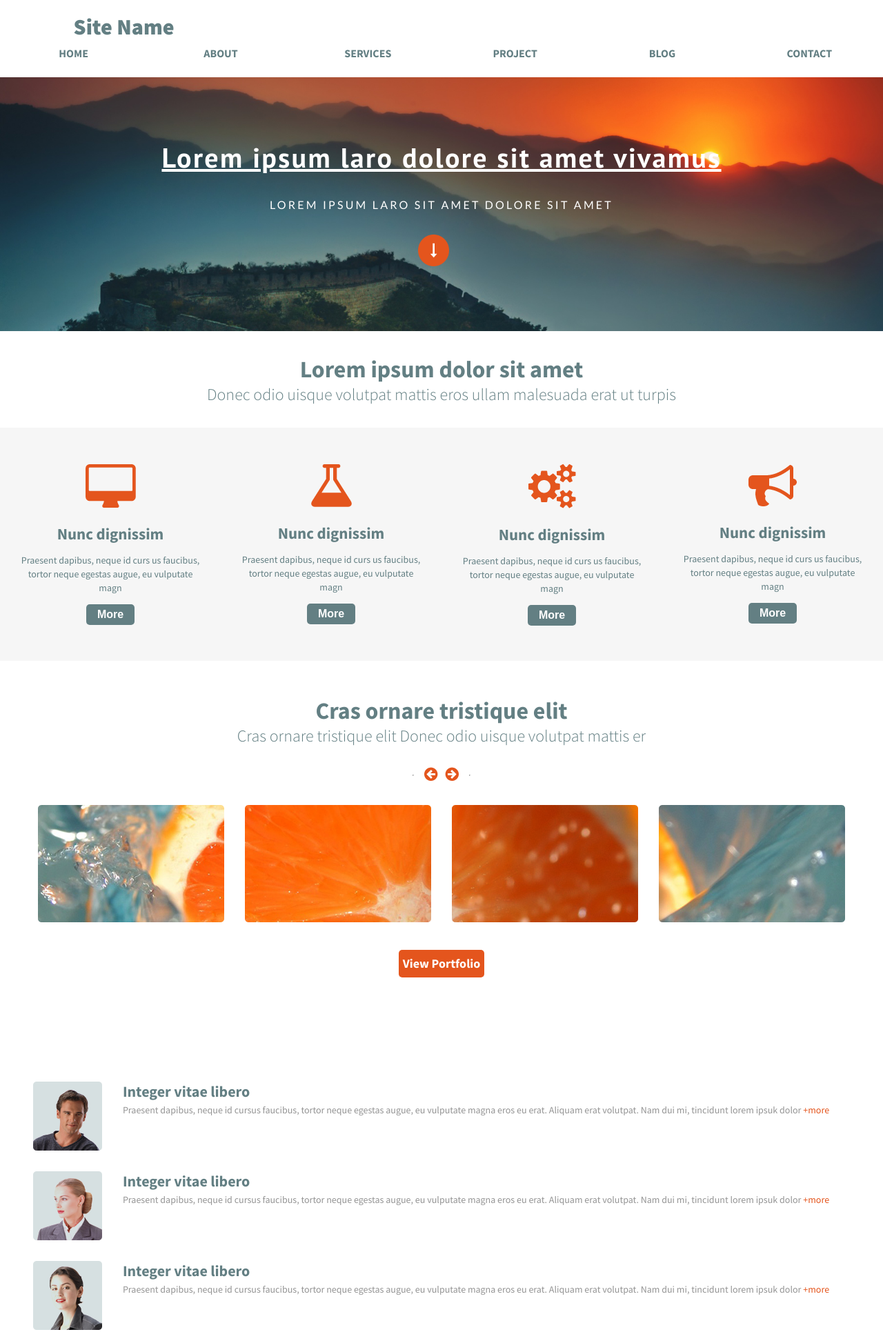
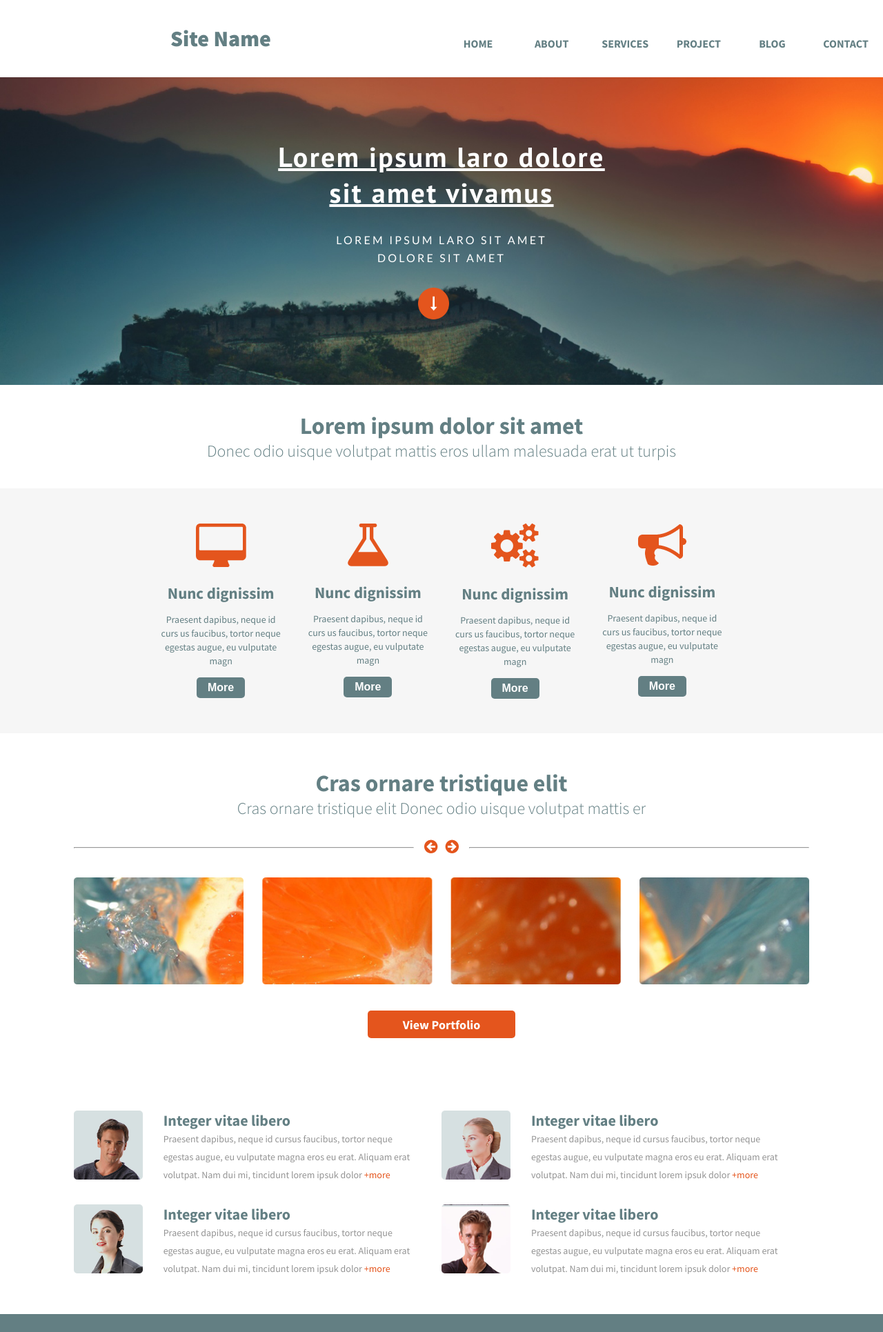
Before and after one commit to ZhevnyakVladislav/ITechArt-Tasks, a plain HTML site: page firstTask(HTML,CSS)/index.html in a window 1280 px wide. Shown: the top 1931 px of the page at 69% size. Drawn offline with Linux system fonts and the light colour scheme.

Commit message:
Implemented responsive make up for all screens without text

```diff
--- a/firstTask(HTML,CSS)/index.html
+++ b/firstTask(HTML,CSS)/index.html
@@ -7,39 +7,39 @@
     </head>
     <body>
         <header class="xs-12">
-            <div class='logo xs-offset-1 xs-12 lg-1 lg-offset-2'>Site Name</div>
-            <nav class="xs-12 lg-4 lg-offset-3">
-                <a class="xs-2" href="#">
+            <div class='logo xs-12 sm-2 sm-offset-1 md-2 md-offset-2 lg-2 lg-offset-2'>Site Name</div>
+            <nav class="xs-12 sm-8 sm-offset-1 md-6 md-offset-2 lg-5 lg-offset-3">
+                <a class="xs-4 sm-2" href="#">
                     <div class="link">
                         <div class="link-arrow"></div>
                         <div class="link-text">HOME</div>
                     </div>
                 </a>
-                <a class="xs-2" href="#">
+                <a class="xs-4 sm-2" href="#">
                      <div class="link">
                         <div class="link-arrow"></div>
                         <div class="link-text">ABOUT</div>
                     </div>
                 </a>
-                <a class="xs-2" href="#">
+                <a class="xs-4 sm-2" href="#">
                     <div class="link">
                         <div class="link-arrow"></div>
                         <div class="link-text">SERVICES</div>
                     </div>
                 </a>
-                <a class="xs-2" href="#">
+                <a class="xs-4 sm-2" href="#">
                     <div class="link">
                         <div class="link-arrow"></div>
                         <div class="link-text">PROJECT</div>
                     </div>
                 </a>
-                <a class="xs-2" href="#">
+                <a class="xs-4 sm-2" href="#">
                      <div class="link">
                         <div class="link-arrow"></div>
                         <div class="link-text">BLOG</div>
                     </div>
                 </a>
-                <a class="xs-2" href="#">
+                <a class="xs-4 sm-2" href="#">
                      <div class="link">
                         <div class="link-arrow"></div>
                         <div class="link-text">CONTACT</div>
@@ -48,34 +48,34 @@
             </nav>
         </header>
         <section class="banner xs-12">
-            <h1 class="lg-3">Lorem ipsum laro dolore sit amet vivamus</h1>
-            <h2 class="lg-2">Lorem ipsum laro sit amet dolore sit amet</h2>
+            <h1 class="xs-10 sm-8 md-5 lg-4">Lorem ipsum laro dolore sit amet vivamus</h1>
+            <h2 class="xs-8 sm-6 md-3 lg-2">Lorem ipsum laro sit amet dolore sit amet</h2>
             <a  href="#section-2"><img class="xs-8 lg-12" src="./images/curr_arrow.png"/></a>
         </section>
         <section class="main-title xs-12" id="section-2">
-            <h1 class="lg-3">Lorem ipsum dolor sit amet</h1>
-            <h2 class="lg-5">Donec odio uisque volutpat mattis eros ullam malesuada erat ut turpis</h2>
+            <h1 class="xs-10 sm-7 md-5 lg-4">Lorem ipsum dolor sit amet</h1>
+            <h2 class="xs-10 sm-9 md-7 lg-6">Donec odio uisque volutpat mattis eros ullam malesuada erat ut turpis</h2>
         </section>
         <section class="featured-content xs-12">
-            <div class="item-1 lg-2">
+            <div class="item-1 xs-5 sm-3 md-2 lg-2">
                 <img src="./images/icon1.png"/>
                 <h3>Nunc dignissim</h3>
                 <p>Praesent dapibus, neque id curs us faucibus, tortor neque egestas augue, eu vulputate magn</p>
                 <button>More</button>
             </div>
-            <div class="item-1 lg-2">
+            <div class="item-1 xs-5 sm-3 md-2 lg-2">
                 <img src="./images/icon2.png"/>
                 <h3>Nunc dignissim</h3>
                 <p>Praesent dapibus, neque id curs us faucibus, tortor neque egestas augue, eu vulputate magn</p>
                 <button>More</button>
             </div>
-            <div class="item-1 lg-2">
+            <div class="item-1 xs-5 sm-3 md-2 lg-2">
                 <img src="./images/icon3.png"/>
                 <h3>Nunc dignissim</h3>
                 <p>Praesent dapibus, neque id curs us faucibus, tortor neque egestas augue, eu vulputate magn</p>
                 <button>More</button>
             </div>
-            <div class="item-1 lg-2">
+            <div class="item-1 xs-5 sm-3 md-2 lg-2">
                 <img src="./images/icon4.png"/>
                 <h3>Nunc dignissim</h3>
                 <p>Praesent dapibus, neque id curs us faucibus, tortor neque egestas augue, eu vulputate magn</p>
@@ -83,19 +83,19 @@
             </div>
         </section>
         <section class="portfolio xs-12">
-                <h1 class="lg-4">Cras ornare tristique elit</h1>
-                <h2 class="lg-4">Cras ornare tristique elit Donec odio uisque volutpat mattis er</h2>
-                <div class="controls lg-8">
+                <h1 class="xs-10 sm-7 md-5 lg-4">Cras ornare tristique elit</h1>
+                <h2 class="xs-10 sm-8 md-6 lg-4">Cras ornare tristique elit Donec odio uisque volutpat mattis er</h2>
+                <div class="controls xs-11 sm-11 md-10 lg-8">
                     <hr>
                     <a href="#"><img src="./images/left.png"/></a>
                     <a href="#"><img src="./images/right.png"/></a>
                     <hr>
                 </div>
-                <img class="lg-8" src="./images/layer.png"/>
-                <button class="lg-1">View Portfolio</button>
+                <img class="xs-11 sm-11 md-10 lg-8" src="./images/layer.png"/>
+                <button class="xs-4 sm-3 md-2 lg-1">View Portfolio</button>
         </section>
-        <section class="row xs-12 lg-8">
-            <article class="content lg-6">
+        <section class="row xs-12 sm-11 md-10 lg-8">
+            <article class="content xs-11 sm-6">
                 <img src="./images/Layer 1.png"/>
                 <div class="description">
                     <h1>Integer vitae libero</h1>
@@ -104,7 +104,7 @@
                     </p>
                 </div>
             </article>
-            <article class="content lg-6">
+            <article class="content xs-11 sm-6">
                 <img src="./images/Layer 4.png"/>
                 <div class="description">
                     <h1>Integer vitae libero</h1>
@@ -113,7 +113,7 @@
                     </p>
                 </div>
             </article>
-            <article class="content lg-6">
+            <article class="content xs-11 sm-6">
                 <img src="./images/Layer 3.png"/>
                 <div class="description">
                     <h1>Integer vitae libero</h1>
@@ -122,7 +122,7 @@
                     </p>
                 </div>
             </article>
-            <article class="content lg-6">
+            <article class="content xs-11 sm-6">
                 <img src="./images/Layer 2.png"/>
                 <div class="description">
                     <h1>Integer vitae libero</h1>
@@ -133,10 +133,10 @@
             </article>
         </section>
         <footer class="xs-12">
-            <h1 class="lg-4">Cras ornare tristique elit</h1>
-            <h2 class="lg-5">Donec odio uisque volutpat mattis eros ullam malesuada erat ut turpis. </h2>
-            <div class="content lg-7">
-                <div class="subscribe lg-5">
+            <h1 class="xs-10 sm-6 md-5 lg-4">Cras ornare tristique elit</h1>
+            <h2 class="xs-10 sm-8 md-7 lg-5">Donec odio uisque volutpat mattis eros ullam malesuada erat ut turpis. </h2>
+            <div class="content xs-11 sm-11 md-9 lg-7">
+                <div class="subscribe xs-12 sm-9 md-5 lg-5">
                     <div class="description">
                         <img src="./images/letter.png"/>
                         <div class="title">
@@ -149,27 +149,27 @@
                         <button> Sign up</button>
                     </div>
                 </div>
-                <div class="twitter lg-5 lg-offset-1">
+                <div class="twitter xs-12 sm-8 md-5 md-offset-1 lg-5 lg-offset-1">
                     <img src="./images/twitter.png"/>
                     <p> Donec nec justo eget felis facilisis fermentum. Aliquam porttitor mauris sit amet orci. Aenean dignissim pellentesque felis  euismod in, pharetra a, ultricies in, diam. Sed arcu. Cras consequat <a>@johndoe</a></p>
                 </div>
             </div>
             <div class="social xs-12">
-                <div class="shape xs-2">
+                <div class="shape xs-4 sm-4  md-3">
                     <a href="#"><img src="./images/shape-facebook.png"/></a>
                     <div class="decription">
                         <h3>Follow us on Facebook</h3>
                         <h4>Faucibus toroot menuts</h4>
                     </div>
                 </div>
-                <div class="shape">
+                <div class="shape xs-4 sm-4 md-3">
                     <a href="#"><img src="./images/shape-google.png"/></a>
                     <div class="decription">
                         <h3>Follow us on Google</h3>
                         <h4>Faucibus toroot menuts</h4>
                     </div>
                 </div>
-                <div class="shape">
+                <div class="shape xs-4 sm-4 md-3">
                     <a href="#"><img src="./images/shape-in.png"/></a>
                     <div class="decription">
                         <h3>Follow us on LInkedIn</h3>
@@ -177,7 +177,7 @@
                     </div>
                 </div>
             </div>
-            <h5 class="lg-5">Designed by: www.alltemplateneeds.com / Images from: www.wallpaperswide.com / www.photorack.net Copyright(c) website name.</h5>
+            <h5 class="sm-10 md-8 lg-5">Designed by: www.alltemplateneeds.com / Images from: www.wallpaperswide.com / www.photorack.net Copyright(c) website name.</h5>
         </footer>
     </body>
 </html>
--- a/firstTask(HTML,CSS)/styles.css
+++ b/firstTask(HTML,CSS)/styles.css
@@ -7,7 +7,8 @@ header {
    display: flex;
    flex-wrap: wrap;
    align-items: center;
-   padding: 2% 0;
+   padding: 5% 0;
+
 }
 
 header .logo {
@@ -15,6 +16,7 @@ header .logo {
     /*margin-left: 374px;*/
     font: 900 32px/26px  'Source Sans Pro';
     color: rgb(99, 127, 131);
+    text-align: center;
 }
 
 header nav {
@@ -87,7 +89,8 @@ section.banner h2 {
 }
 
 section.main-title {
-    height: 140px;
+    /*height: 140px;*/
+    padding: 3% 0;
     display: flex;
     flex-direction: column;
     justify-content: center;
@@ -111,15 +114,16 @@ section.main-title h2 {
 }
 
 section.featured-content {
-    padding: 4% 0;
     background-color: rgb(246, 246, 246);
     display: flex;
+    flex-wrap: wrap;
     justify-content: center;
 }
 
 
 section.featured-content div {
     /*width: 270px;*/
+    margin: 50px 0;
     display: flex;
     flex-direction: column;
     justify-content: center;
@@ -132,6 +136,7 @@ section.featured-content div h3 {
     font-size: 23px;
     font-weight: 700;
     margin-bottom: 0;
+    text-align: center;
 }
 
 section.featured-content div p {
@@ -207,14 +212,14 @@ section.portfolio button {
     background-color: rgb(228, 85, 29);
     border-radius: 5px;
     border: 0;
-    margin: 40px 5px;
+    margin-top: 3%;
     font: 700 18px 'Source Sans Pro';
     letter-spacing: 0.002em;
     color: rgb(255, 255, 255);
 }
 
 section.row {
-    margin: 45px auto;
+    margin: 3% auto;
     display: flex;
     flex-direction: row;
     flex-wrap: wrap;
@@ -278,7 +283,6 @@ footer h2 {
     margin: 0;
     font-weight: 300;
     font-size: 24px;
-    padding-bottom: 40px;
     text-align: center;
 }
 
@@ -385,7 +389,8 @@ footer .social {
 footer .social .shape {
     display: flex;
     align-items: center;
-    margin: 0 130px;
+    justify-content: center;
+    flex-wrap: wrap;
 }
 
 footer .social .shape div {
@@ -398,6 +403,7 @@ footer .social .shape h3 {
     padding: 0 20px;
     font-weight: 700;
     font-size: 18px;
+    text-align: center;
 }
 
 footer .social .shape h4 {
@@ -406,6 +412,7 @@ footer .social .shape h4 {
     font-weight: 400;
     font-size: 14px;
     color: rgb(181, 199, 201);
+    text-align: center;
 }
 footer h5 {
     margin: 0;
@@ -443,6 +450,11 @@ footer h5 {
     .xs-offset-11 {margin-left: 91.66%}
     .xs-offset-12 {margin-left: 100%}
 
+
+
+    header nav a {
+        margin: 2% 0;
+    }
 }
 
 @media only screen and (min-width: 600px) {
@@ -471,6 +483,10 @@ footer h5 {
     .sm-offset-10 {margin-left: 83.33%}
     .sm-offset-11 {margin-left: 91.66%}
     .sm-offset-12 {margin-left: 100%}
+
+    header {
+        padding: 2% 0;
+    }
 
 }
 
```
